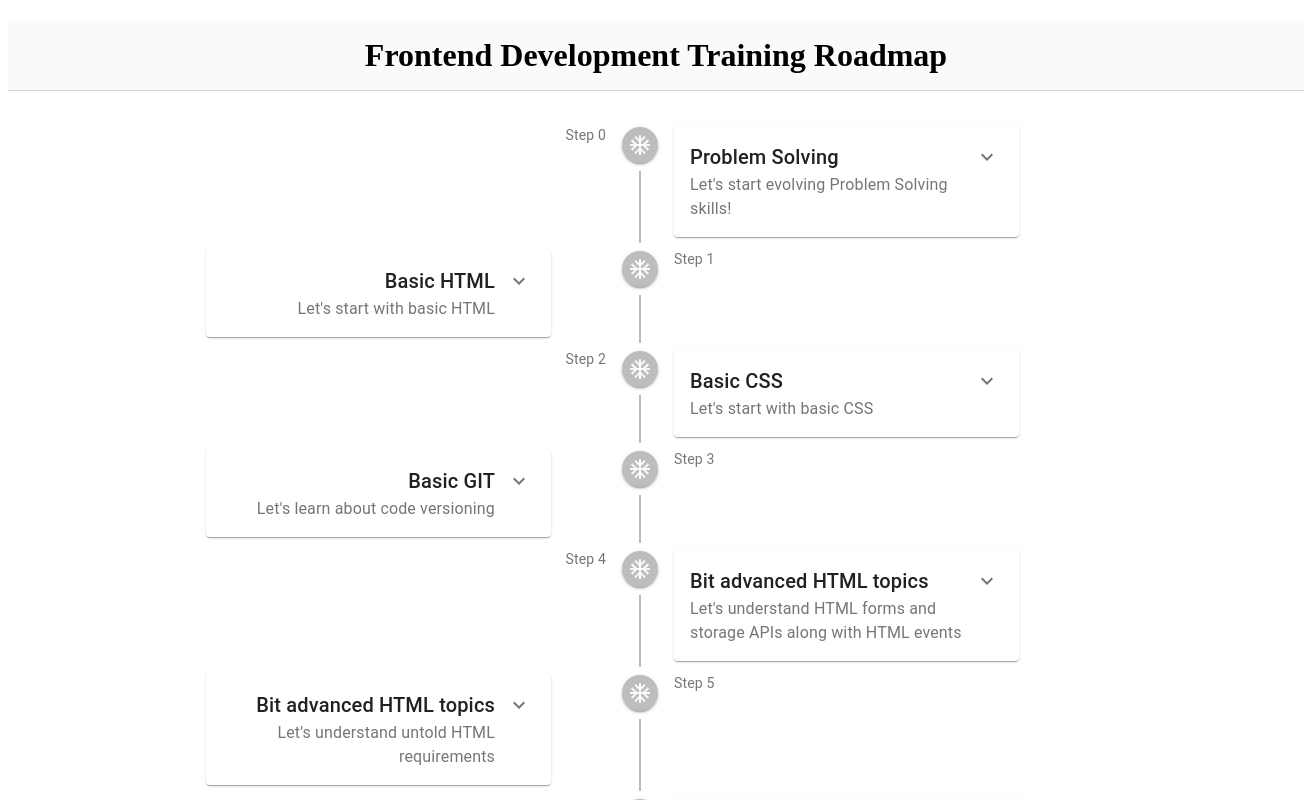
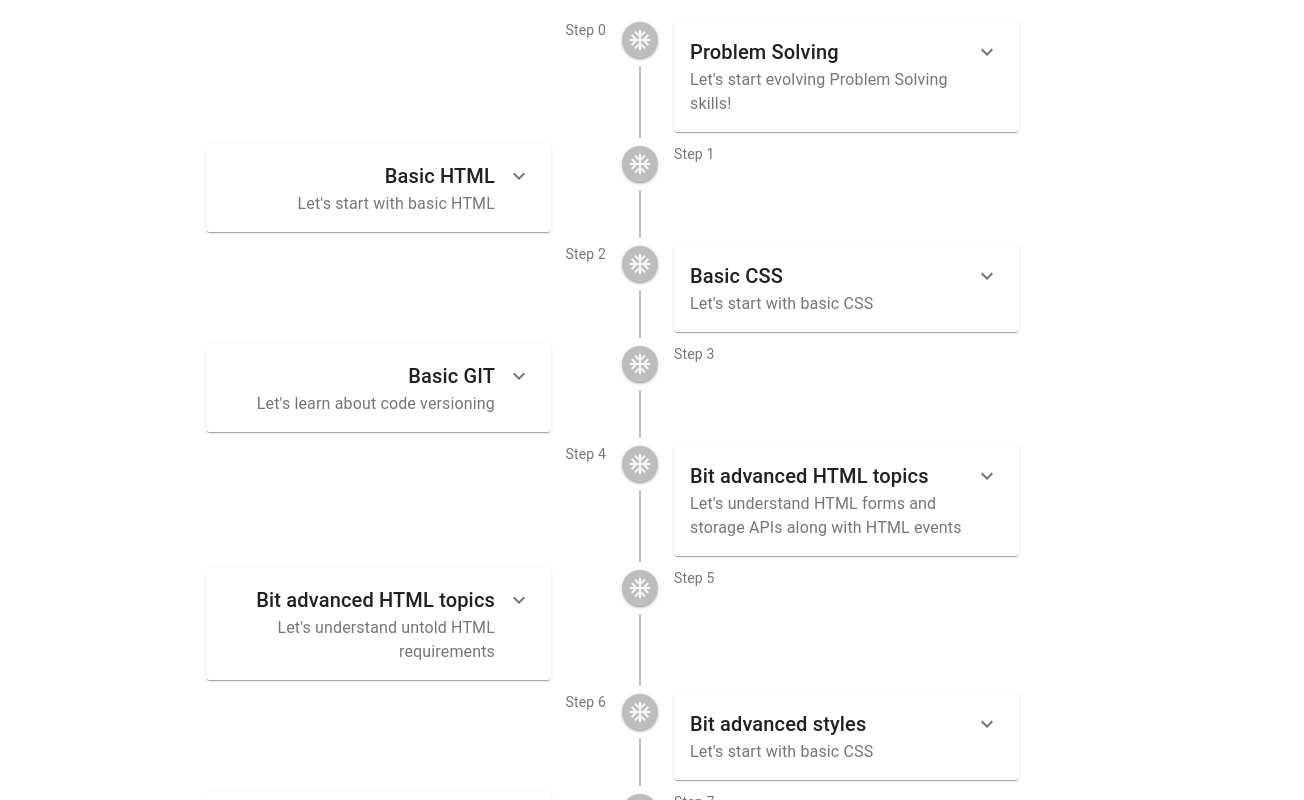
Before and after one commit to AbhishekThorat/fe-dev-training-roadmap, a Next.js app: page /Dashboard in a window 1280 px wide. Shown: the top 800 px of the page, 1304 px wide, since content can reach past the window. Built offline with nearby package versions, Linux system fonts and the light colour scheme.

Commit message:
GH-5 - Minor style changes

```diff
--- a/pages/Dashboard.tsx
+++ b/pages/Dashboard.tsx
@@ -9,16 +9,6 @@ import Timeline from '../components/timeline';
 import ScrollTop from '../components/scrollToTop';
 
 const useStyles = makeStyles((theme) => ({
-  header: {
-    position: "sticky",
-    top: 0,
-    zIndex: 2,
-    padding: "16px",
-    width: "100%",
-    textAlign: "center",
-    borderBottom: "1px solid lightgray",
-    backgroundColor: theme.palette.background.default,
-  },
   footer: {
     textAlign: "center",
     marginTop: "auto",
@@ -40,9 +30,6 @@ export default function CustomizedTimeline() {
       <Head>
         <title>FE-dev Roadmap</title>
       </Head>
-      <h1 className={classes.header}>
-        Frontend Development Training Roadmap
-      </h1>
       <div>
         <Timeline />
       </div>
```
Also changed, not shown: pages/index.tsx (+21 -0 lines).
